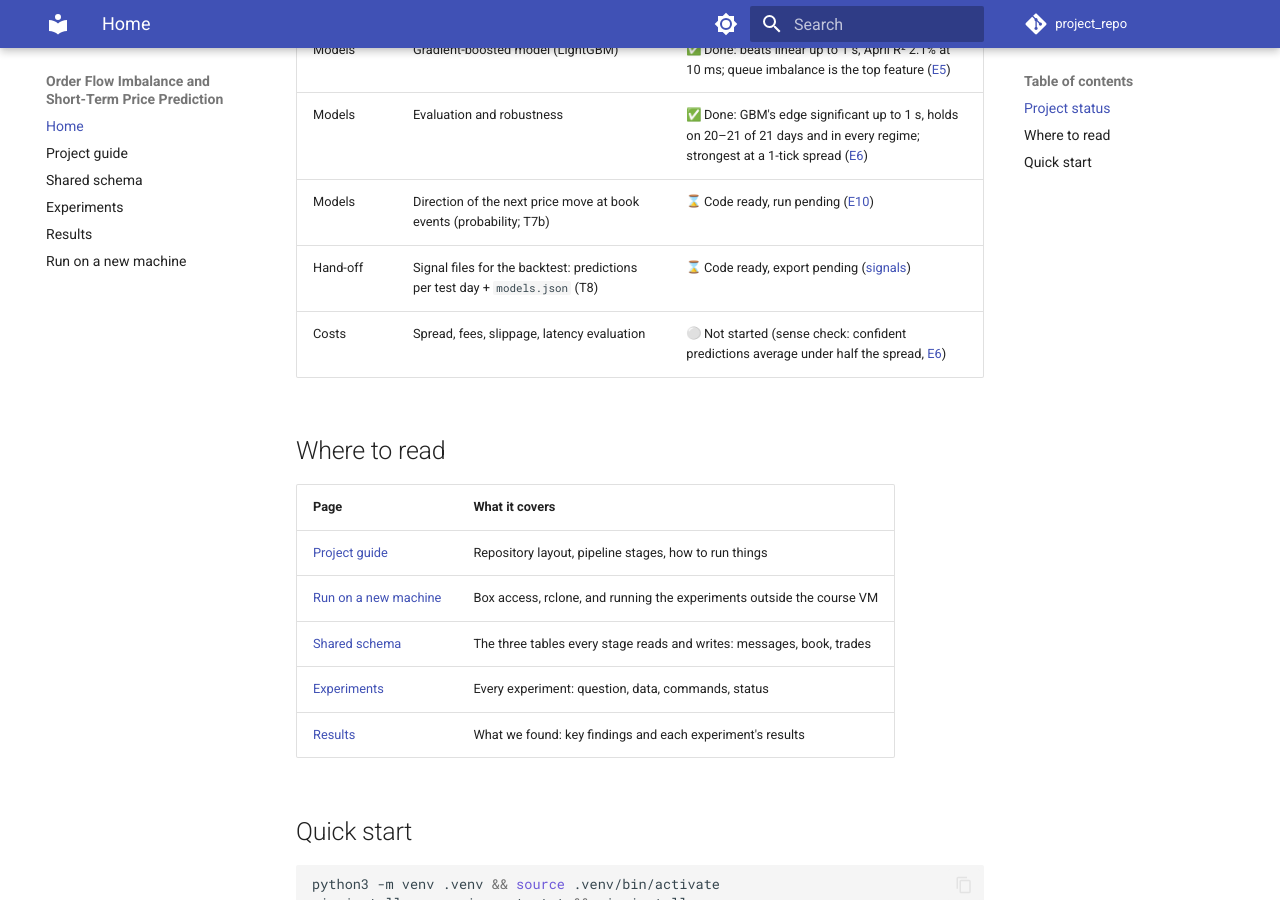
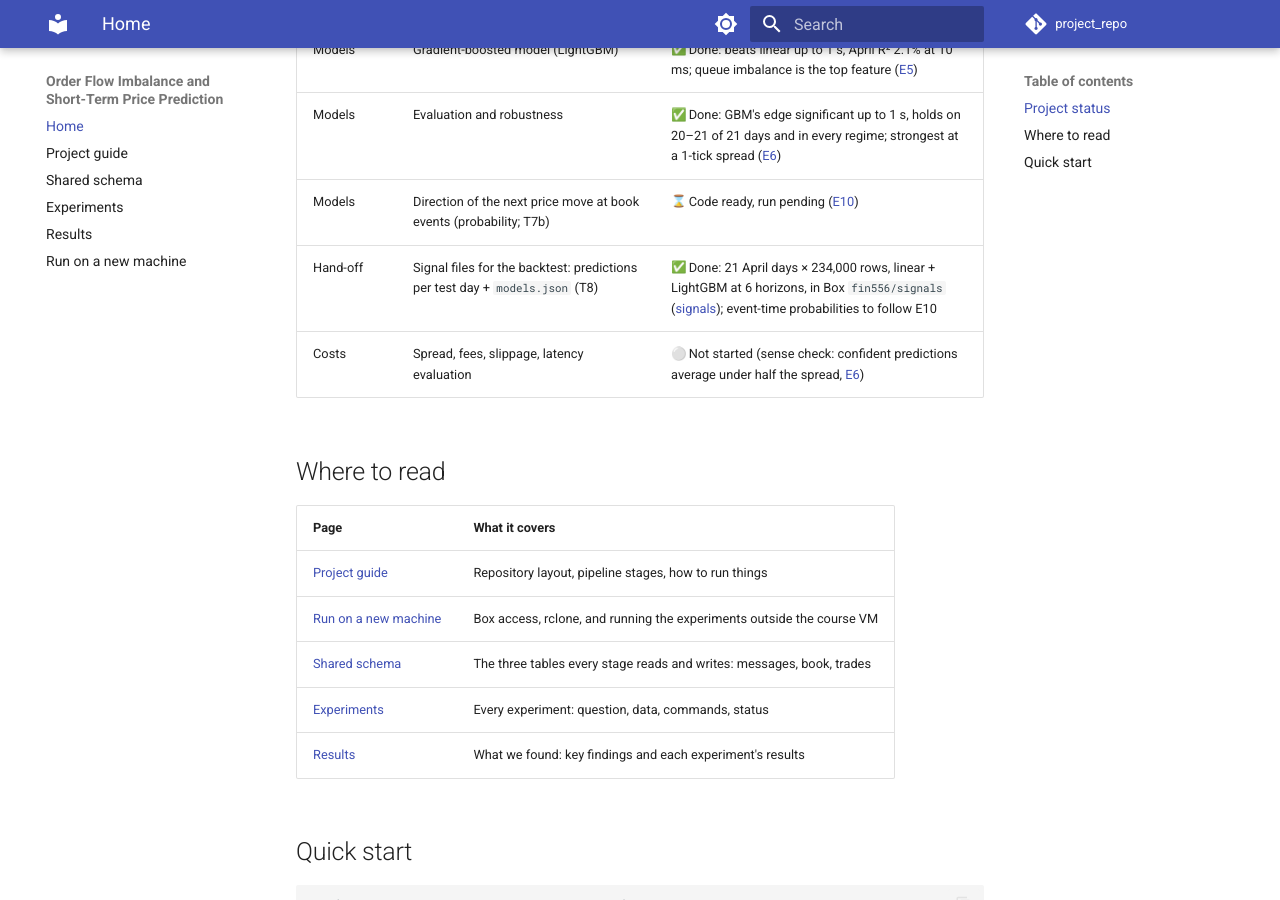
Before and after one commit to FIN-556-Market-Microstructures/project_repo, an MkDocs documentation site: the page built from docs/index.md, in a window 1280 px wide and 900 px high, scrolled down 1089 px. Built offline with MkDocs 1.6.1 and Material for MkDocs 9.7.7, drawn with Linux system fonts in a browser that asks for light colours; emoji names are drawn with the system emoji font; comment, search, counter and statistics services are not loaded.

Commit message:
Docs: T8 signals exported
Co-Authored-By: Claude Opus 5.5 <noreply@anthropic.com>

```diff
--- a/docs/index.md
+++ b/docs/index.md
@@ -23,7 +23,7 @@ slippage and latency? Finding that it does not is also a valid result.
 | Models | Gradient-boosted model (LightGBM) | :white_check_mark: Done: beats linear up to 1 s, April R² 2.1% at 10 ms; queue imbalance is the top feature ([E5](results.md#e5-gradient-boosted-model-vs-linear)) |
 | Models | Evaluation and robustness | :white_check_mark: Done: GBM's edge significant up to 1 s, holds on 20–21 of 21 days and in every regime; strongest at a 1-tick spread ([E6](results.md#e6-evaluation-and-robustness)) |
 | Models | Direction of the next price move at book events (probability; T7b) | :hourglass: Code ready, run pending ([E10](experiments.md#e10-direction-of-the-next-price-move-event-time)) |
-| Hand-off | Signal files for the backtest: predictions per test day + `models.json` (T8) | :hourglass: Code ready, export pending ([signals](schema.md#signals-for-the-backtest)) |
+| Hand-off | Signal files for the backtest: predictions per test day + `models.json` (T8) | :white_check_mark: Done: 21 April days × 234,000 rows, linear + LightGBM at 6 horizons, in Box `fin556/signals` ([signals](schema.md#signals-for-the-backtest)); event-time probabilities to follow E10 |
 | Costs | Spread, fees, slippage, latency evaluation | :white_circle: Not started (sense check: confident predictions average under half the spread, [E6](results.md#5-economic-sense-check-not-a-backtest)) |
 
 ## Where to read
```
